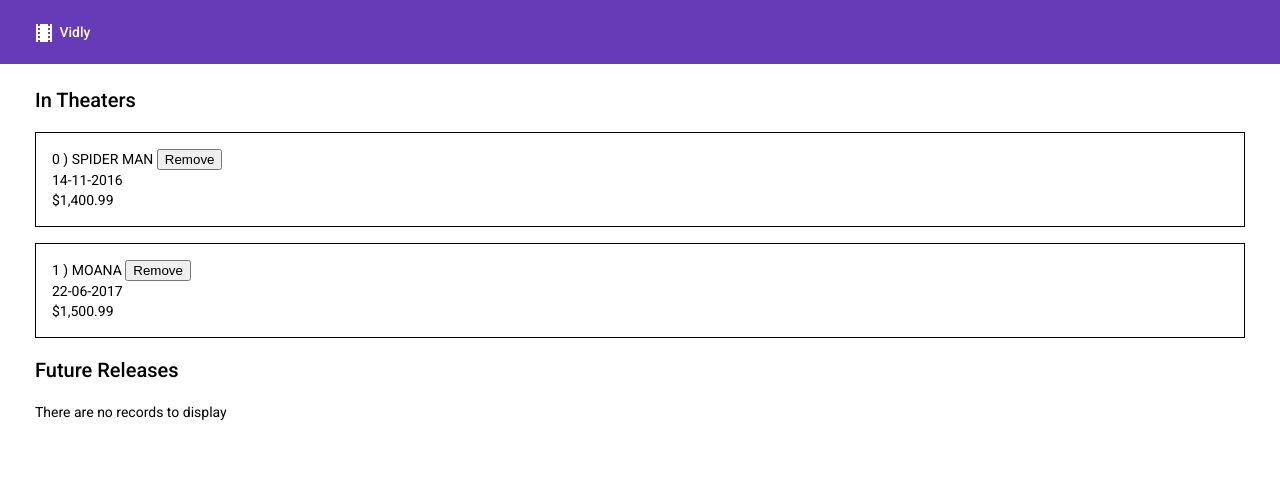
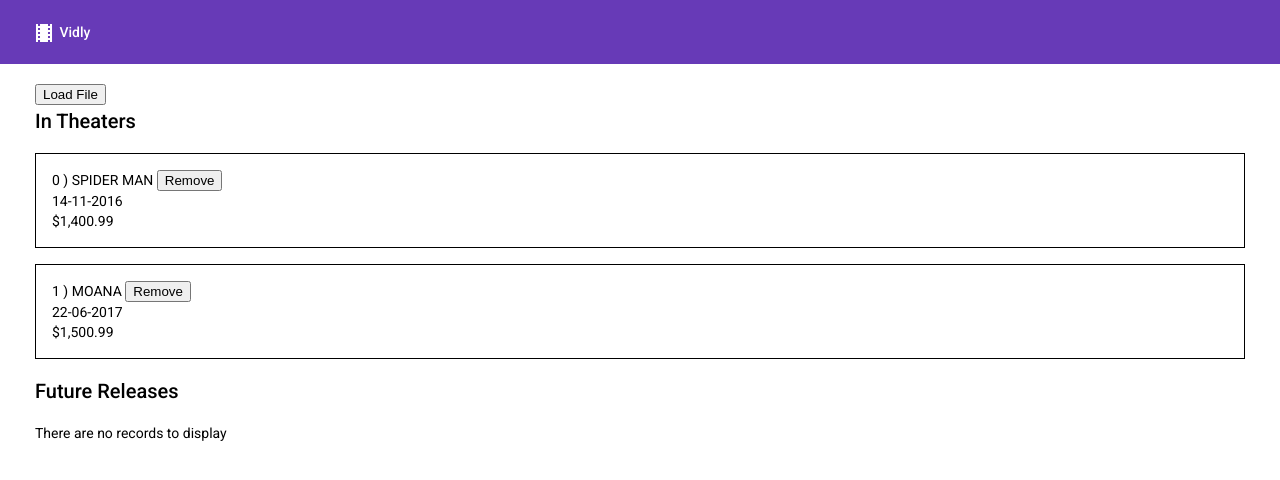
Before and after one commit to codewire8/vidly, an Angular app: page / in a window 1280 px wide. Shown: the top 480 px of the page. Built offline with nearby package versions, Linux system fonts and the light colour scheme.

Commit message:
Template Variables

```diff
--- a/src/app/app.component.html
+++ b/src/app/app.component.html
@@ -1,5 +1,7 @@
 <app-menu></app-menu>
 <div class="container">
+  <input type="file" hidden #uploader />
+  <button (click)="uploader.click()">Load File</button>
   <h2>In Theaters</h2>
   <app-movies-list [movies]="moviesInTheaters"></app-movies-list>
   <h2>Future Releases</h2>
```
